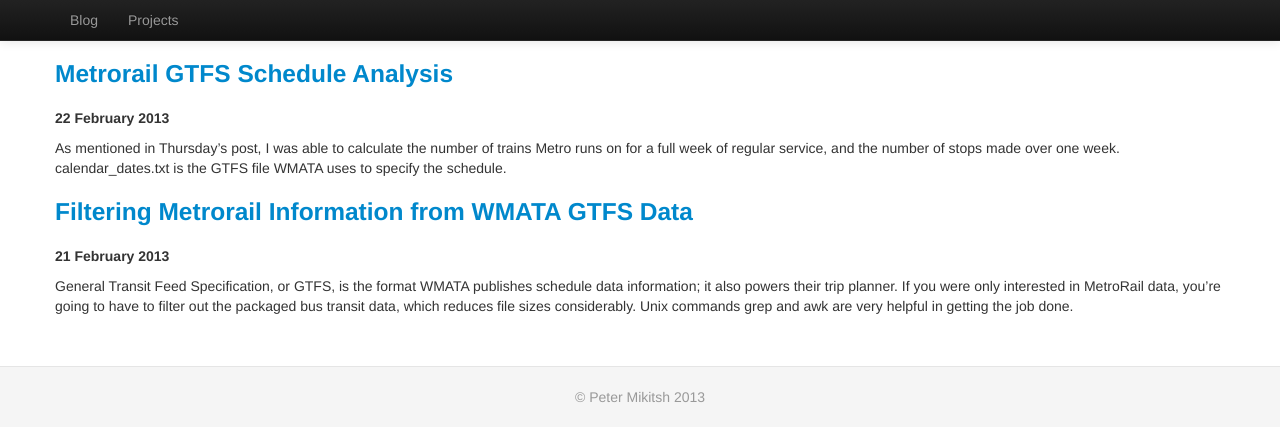
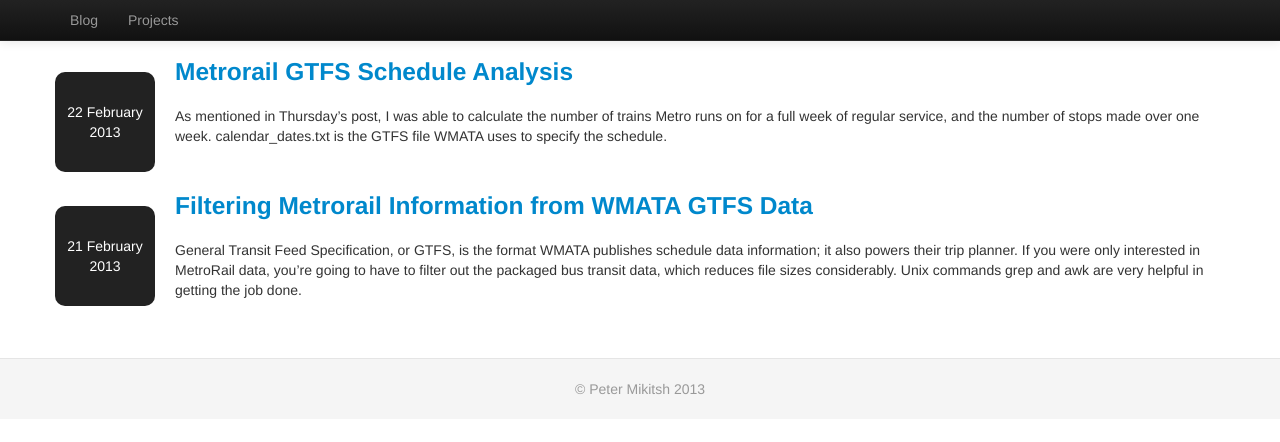
Before and after one commit to petermikitsh/petermikitsh.github.com, a Jekyll site: the page built from index.html, in a window 1280 px wide. Shown: the top 442 px of the page. Built offline with Jekyll 4.4.1, drawn with Linux system fonts in a browser that asks for light colours.

Commit message:
Post dates on left for desktop version

```diff
--- a/css/override.css
+++ b/css/override.css
@@ -1,6 +1,8 @@
 h3 {
 	line-height: 24px;
 	padding: 12px 0;
+}.home {
+	padding-top: 0px;
 }
 
 h4 {
@@ -10,6 +12,16 @@
 
 p {
   margin: 10px 0 10px;
+}
+
+.date {
+  background-color: #222222;
+  color: #ffffff;
+  padding: 30px 0;
+  border-radius: 10px 10px 10px 10px;
+  text-align: center;
+  margin: 12px 20px;
+  max-width: 100px;
 }
 
 .footer {
@@ -37,6 +49,8 @@
   text-align: center;
   text-decoration: none;
   top: 50%;
+}a:hover {
+	opacity: 0.75;
 }
 
 .pager a.prev {
--- a/index.html
+++ b/index.html
@@ -2,8 +2,14 @@
 layout: index
 ---
 
+<p></p>
 {% for post in site.posts %}
-	<a href="{{ post.url }}"><h3>{{ post.title }}</h3></a>
-	<h5>{{ post.date | date: "%d %B %Y" }}</h5>
-	{{ post.content | split: '<!-- more -->' | first }}
+	<div class="row-fluid">
+		<div class="span2 date hidden-phone hidden-tablet visible-desktop">
+			{{ post.date | date: "%d %B<br>%Y" }}
+		</div>
+		<a href="{{ post.url }}"><h3 class="home">{{ post.title }}</h3></a>
+		<div class="visible-phone visible-tablet hidden-desktop"><strong>{{ post.date | date: "%d %B %Y" }}</strong></div>
+		{{ post.content | split: '<!-- more -->' | first }}
+	</div>
 {% endfor %}
```
